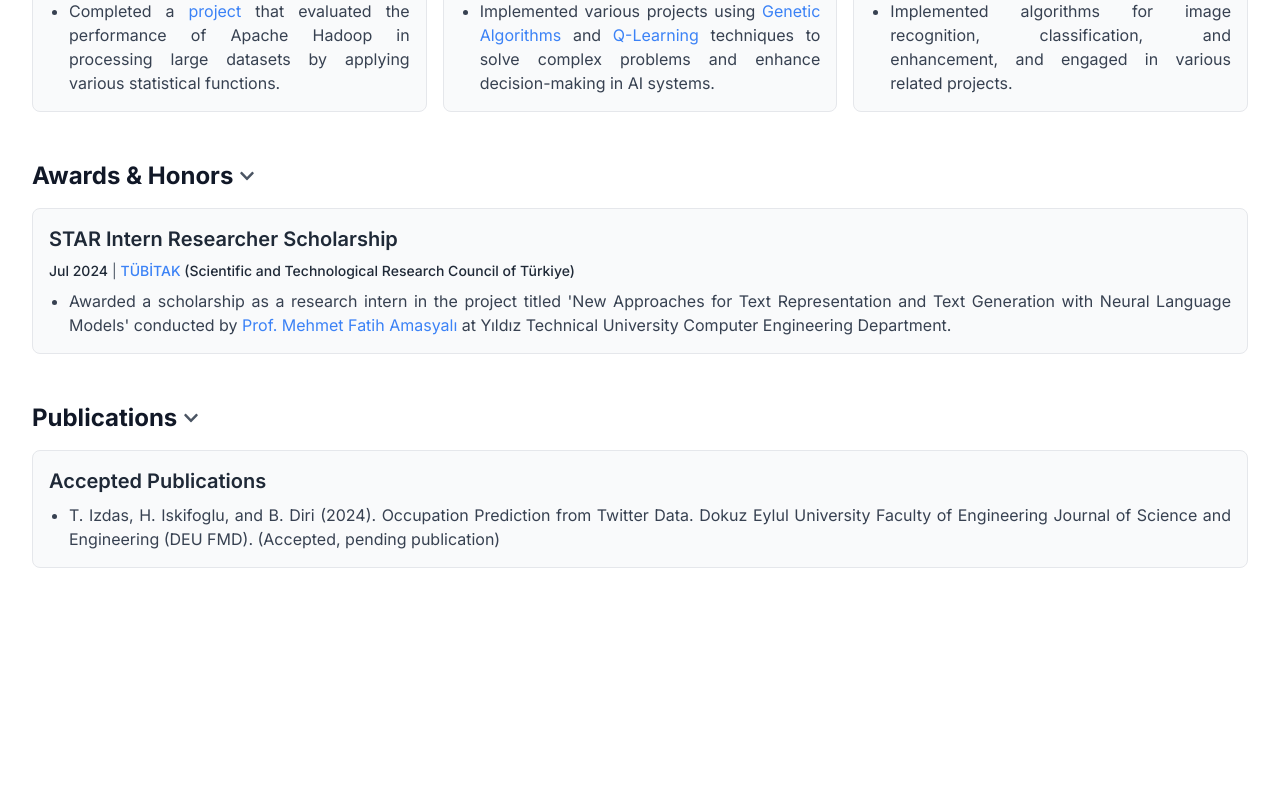
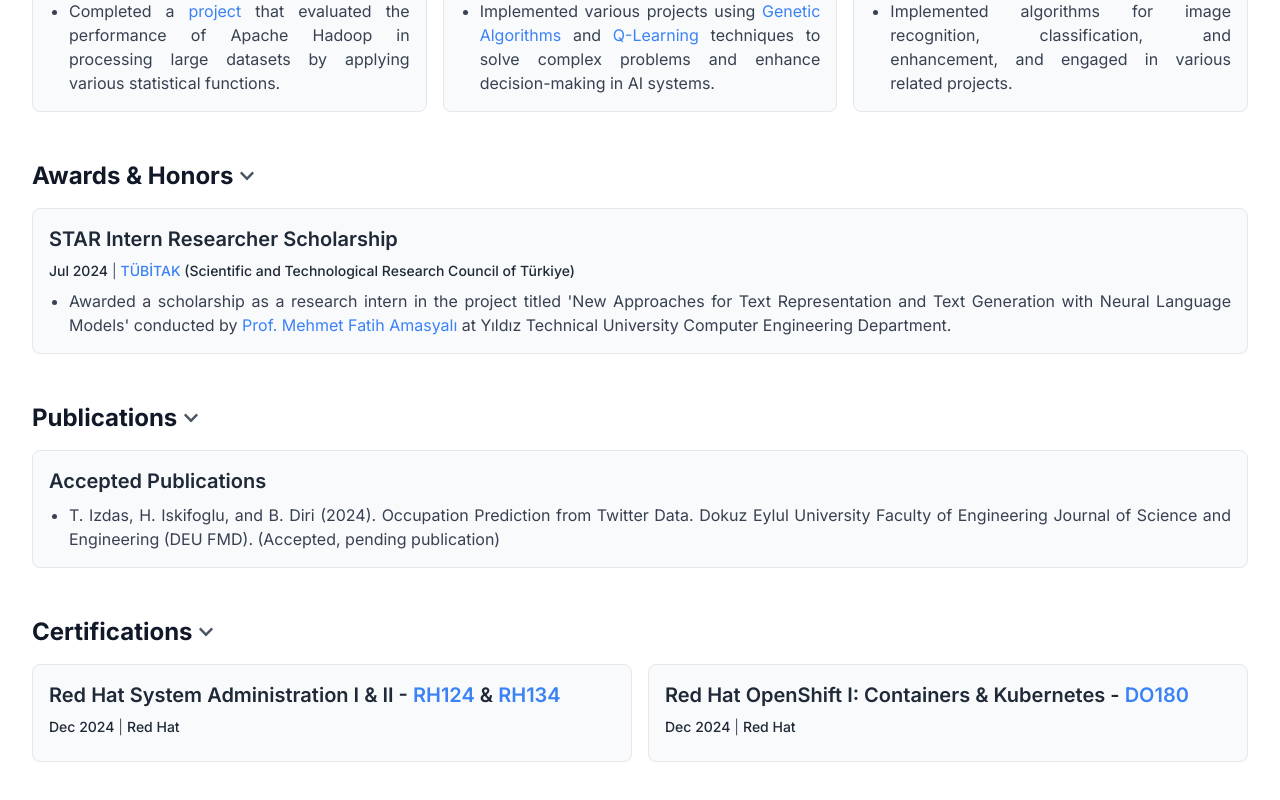
Before and after one commit to tolgaizdas/personal-website, a Next.js app: page / in a window 1280 px wide. Shown: the part 834-1634 px from the top of the page. Before the commit the page ends 1466 px from the top, so only its background shows below. Built offline with nearby package versions, Linux system fonts and the light colour scheme.

Commit message:
added certifications

```diff
--- a/src/app/page.js
+++ b/src/app/page.js
@@ -275,6 +275,29 @@ export default function Home() {
     ],
   };
 
+  const certifications = {
+    header: "Certifications",
+    subsections: [
+      {
+        header: `Red Hat System Administration I & II -
+        ${generate_a_tag("https://www.redhat.com/en/services/training/rh124-red-hat-system-administration-i", "RH124")} &
+        ${generate_a_tag("https://www.redhat.com/en/services/training/rh134-red-hat-system-administration-ii", "RH134")}`,
+        date: "Dec 2024",
+        company: "Red Hat",
+        location: "",
+        description: [],
+      },
+      {
+        header: `Red Hat OpenShift I: Containers & Kubernetes -
+        ${generate_a_tag("https://www.redhat.com/en/services/training/red-hat-openshift-administration-i-operating-a-production-cluster", "DO180")}`,
+        date: "Dec 2024",
+        company: "Red Hat",
+        location: "",
+        description: [],
+      }
+    ],
+  };
+
   return (
     <div className="pt-4 pb-4 pl-8 pr-8">
       <ThemeToggle />
@@ -286,6 +309,7 @@ export default function Home() {
       <Section {...coursework} />
       <Section {...awardsAndHonors} />
       <Section {...publications} />
+      <Section {...certifications} />
       {/* <Section {...accomplishments} /> */}
       {/* <Section {...skills} /> */}
       {/* <Section {...languages} /> */}
```
